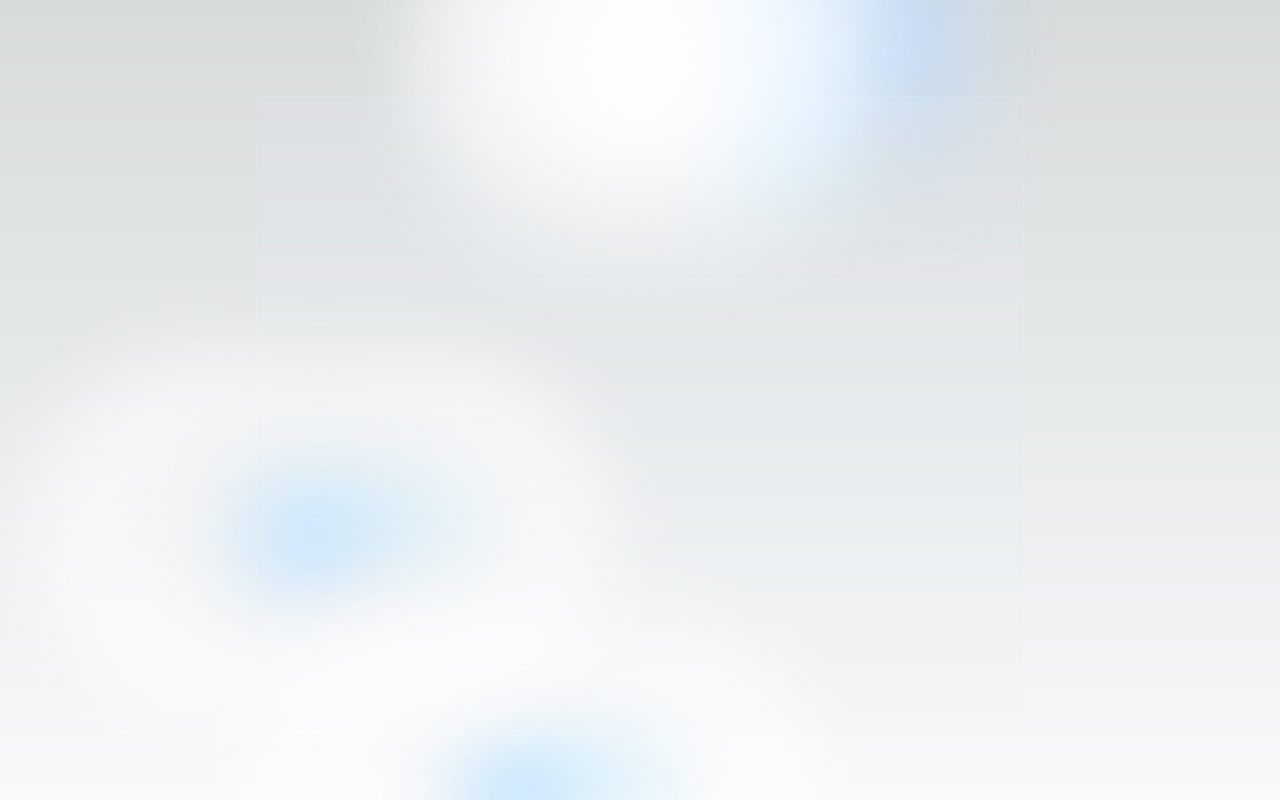
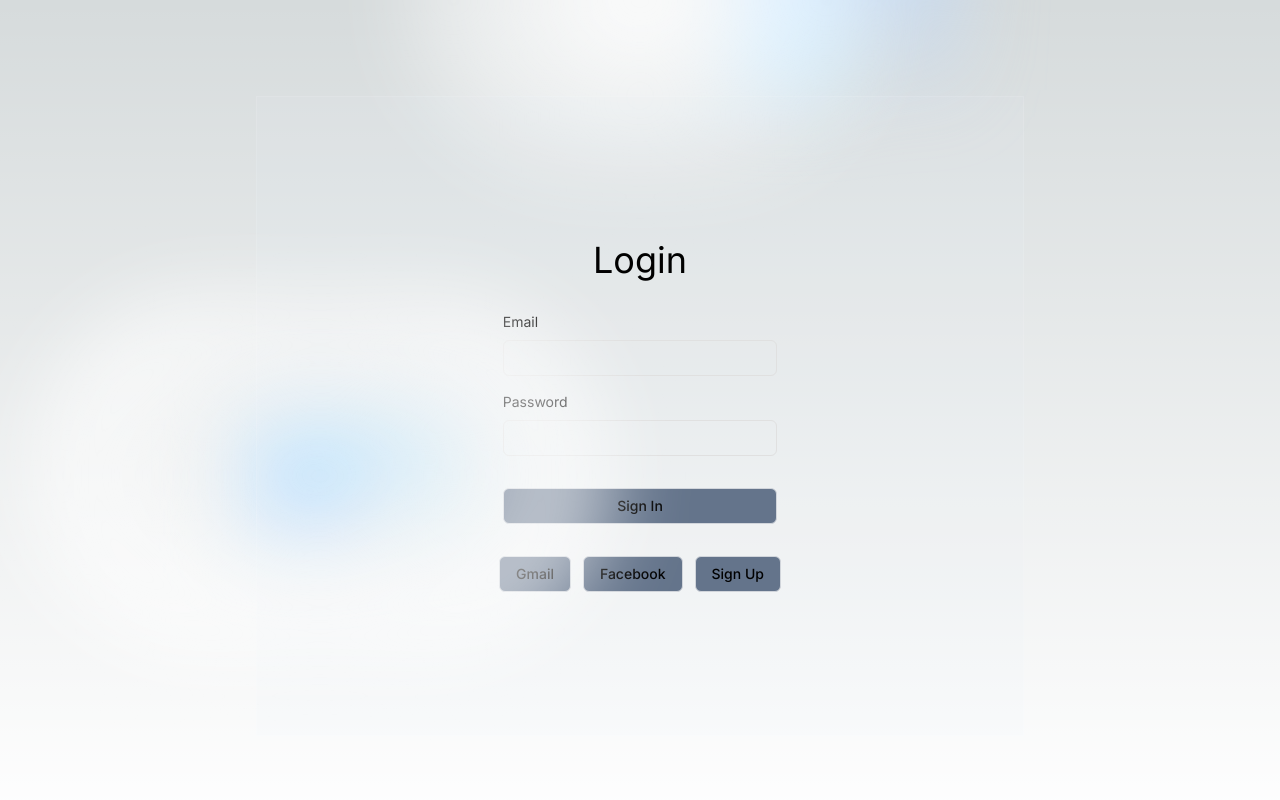
Before and after one commit to DiazNugraha/incit-test-frontend, a Next.js app: page / in a window 1280 px wide. Shown: the top 800 px of the page. Built offline with nearby package versions, Linux system fonts and the light colour scheme.

Commit message:
feat: sign in page

```diff
--- a/src/pages/index.tsx
+++ b/src/pages/index.tsx
@@ -1,20 +1,87 @@
-import { Inter } from "next/font/google";
-
-const inter = Inter({ subsets: ["latin"] });
+import Button from "@/components/button";
+import TextField from "@/components/text-field";
+import { SignInPayload } from "@/types/registration/registration";
+import { useState } from "react";
 
 export default function Home() {
+  const [email, setEmail] = useState<string>();
+  const [password, setPassword] = useState<string>();
+  const [emailErrMessage, setEmailErrMessage] = useState<string>();
+  const [passwordErrMessage, setPasswordErrMessage] = useState<string>();
+
+  const checkEmail = () => {
+    if (!email) {
+      setEmailErrMessage("Email is required");
+    } else {
+      setEmailErrMessage("");
+    }
+  };
+
+  const checkPassword = () => {
+    if (!password) {
+      setPasswordErrMessage("Password is required");
+    } else {
+      setPasswordErrMessage("");
+    }
+  };
+
+  const signIn = async (e: React.FormEvent<HTMLFormElement>) => {
+    e.preventDefault();
+    checkEmail();
+    checkPassword();
+
+    const payload: SignInPayload = {
+      email: String(email),
+      password: String(password),
+    };
+
+    console.log(payload);
+  };
+
   return (
     <main
-      className={`relative flex min-h-screen flex-col items-center justify-between p-24 ${inter.className}`}
+      className={`relative flex min-h-screen flex-col items-center justify-between p-24`}
     >
-      <div className="flex place-items-center before:absolute before:h-[300px] before:w-full sm:before:w-[480px] before:-translate-x-1/2 before:rounded-full before:bg-gradient-radial before:from-white before:to-transparent before:blur-2xl before:content-[''] after:absolute after:-z-20 after:h-[180px] after:w-full sm:after:w-[240px] after:translate-x-1/3 after:bg-gradient-conic after:from-sky-200 after:via-blue-200 after:blur-2xl after:content-[''] before:dark:bg-gradient-to-br before:dark:from-transparent before:dark:to-blue-700/10 after:dark:from-sky-900 after:dark:via-[#0141ff]/40 before:lg:h-[360px]">
-        <div className=" dark:drop-shadow-[0_0_0.3rem_#ffffff70] dark:invert"></div>
-      </div>
+      <div className="bg-slate-200/10 border-[1px] border-white/10 h-[80vh] w-[60vw] p-10 flex justify-center">
+        <form
+          onSubmit={signIn}
+          className="flex justify-center items-center flex-col gap-8 w-[40%]"
+        >
+          <h1 className="text-4xl">Login</h1>
+          <div className="flex flex-col gap-y-4 w-full">
+            <div className="flex flex-col">
+              <TextField
+                label="Email"
+                type="text"
+                onChange={(e) => setEmail(e.target.value)}
+              />
+              {emailErrMessage && (
+                <p className="text-red-500 text-sm">{emailErrMessage}</p>
+              )}
+            </div>
 
-      <div className="bg-slate-200/10 border-[1px] border-white/10 h-[80vh] w-[60vw]"></div>
-
-      <div className="top-0 -left-4 flex place-items-center after:absolute after:h-[200px] after:w-full sm:after:w-[580px] after:-translate-x-1/2 after:rounded-full after:bg-gradient-radial after:from-transparent after:to-white after:blur-2xl after:content-[''] before:-z-20 before:h-[120px] before:w-full sm:before:w-[220px] before:-translate-x-1/3 before:bg-gradient-conic before:from-blue-200 before:via-sky-200 before:blur-2xl before:content-[''] after:dark:bg-gradient-to-br after:dark:from-transparent before:dark:to-blue-700/10 before:dark:from-sky-900 before:dark:via-[#0141ff]/40 after:lg:h-[360px]">
-        <div className=" dark:drop-shadow-[0_0_0.3rem_#ffffff50] dark:invert"></div>
+            <div className="flex flex-col">
+              <TextField
+                label="Password"
+                type="password"
+                onChange={(e) => setPassword(e.target.value)}
+              />
+              {passwordErrMessage && (
+                <p className="text-red-500 text-sm">{passwordErrMessage}</p>
+              )}
+            </div>
+          </div>
+          <Button className="w-full bg-slate-500" type="submit">
+            Sign In
+          </Button>
+          <div className="flex gap-3">
+            <Button className="bg-slate-500">Gmail</Button>
+            <Button className="bg-slate-500">Facebook</Button>
+            <Button className="bg-slate-500">
+              <a href="/sign-up">Sign Up</a>
+            </Button>
+          </div>
+        </form>
       </div>
     </main>
   );
--- /dev/null
+++ b/src/types/registration/registration.ts
@@ -0,0 +1,10 @@
+export interface SignInPayload {
+  email: string;
+  password: string;
+}
+
+export interface SignUpPayload {
+  email: string;
+  password: string;
+  retypePassword: string;
+}
```
